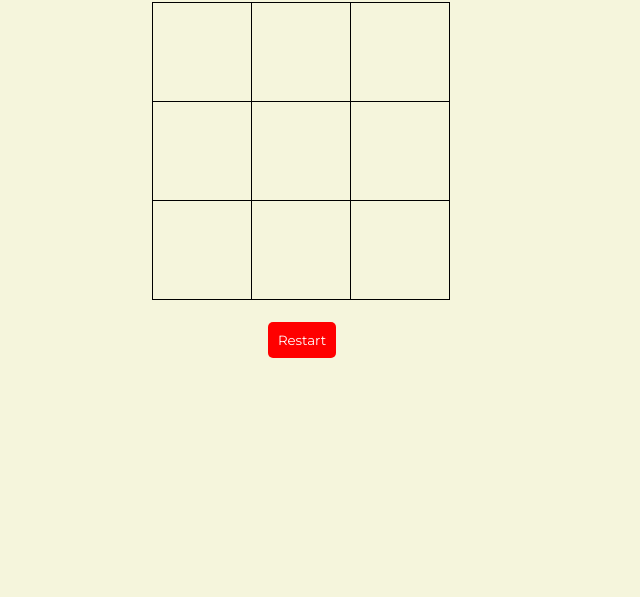
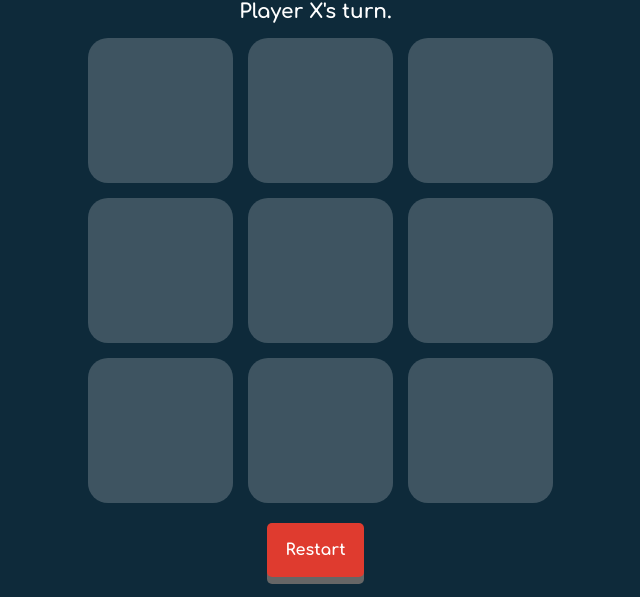
Before and after one commit to rodsejas/supreme-funicular, a plain HTML site: page index.html in a window 1280 px wide. Shown: the part 276-873 px from the top of the page, without its empty margins (360-1000 px from the left). Before the commit the page ends 800 px from the top, so only its background shows below. Drawn offline with Linux system fonts and the light colour scheme.

Commit message:
Styled version

```diff
--- a/css/style.css
+++ b/css/style.css
@@ -1,24 +1,28 @@
 * {
   box-sizing: border-box;
-  font-family: "Montserrat", sans-serif;
+  font-family: "Comfortaa", cursive;
+  color: white;
   margin: 0;
   padding: 0;
   /* border: 1px solid red; */
 }
 
 :root {
-  --cell-size: 100px;
-  --mark-size: calc(var: var(--cell-size) * 0.9);
+  --cell-size: 145px;
 }
 
 body {
-  background-color: beige;
+  background-color: #0e2a3a;
+}
+
+h1 {
+  font-size: 45px;
 }
 
 .container {
   position: absolute;
   top: 25%;
-  left: 40%;
+  left: 35%;
 }
 
 .title {
@@ -33,18 +37,29 @@ body {
   display: grid;
   grid-template-columns: 33% 33% 33%;
   grid-template-rows: 33% 33% 33%;
-  max-width: 300px;
+  gap: 10px;
+  max-width: 500px;
 }
 
 .grid-cell {
-  border: 1px solid black;
+  background-color: #3e5461;
   width: var(--cell-size);
   height: var(--cell-size);
   cursor: pointer;
-  font-size: 50px;
+  font-size: 80px;
   display: flex;
   justify-content: center;
   align-items: center;
+  border-radius: 20px;
+  transition: 0.2s;
+}
+
+.grid-cell:hover {
+  background-color: #0b212d;
+}
+
+.grid-cell:active {
+  transform: translateY(6px);
 }
 
 .controls {
@@ -55,21 +70,38 @@ body {
 }
 
 #restart {
-  background-color: red;
+  background-color: #df3b2f;
   color: white;
-  padding: 10px;
+  padding: 18px;
   border-radius: 5px;
   border: none;
   cursor: pointer;
+  box-shadow: 0 7px #666;
   margin: 10px;
+  font-size: 16px;
+}
+
+#restart:hover {
+  background-color: rgb(255, 0, 0);
+}
+
+#restart:active {
+  background-color: #df3b2f;
+  box-shadow: 0 4px #666;
+  transform: translateY(4px);
 }
 
 .game-result {
-  margin: 10px;
+  text-align: center;
+  margin: 20px;
+  font-size: 25px;
 }
 
 .display {
   margin: 10px;
+  text-align: center;
+  font-size: 20px;
+  padding: 5px;
 }
 
 .disable-game {
--- a/index.html
+++ b/index.html
@@ -7,9 +7,11 @@
     <link rel="stylesheet" href="css/style.css">
 
     <style>
-        @import url('https://fonts.googleapis.com/css2?family=Montserrat&display=swap');
-        </style>
-    <title>Document</title>
+        @import url('https://fonts.googleapis.com/css2?family=Comfortaa:wght@700&display=swap');
+        @import url('https://fonts.googleapis.com/css2?family=Bungee+Shade&display=swap');
+    </style>
+
+    <title>Tic Tac Toe</title>
 </head>
 <body>
     <div class="container">
--- a/js/script.js
+++ b/js/script.js
@@ -77,7 +77,7 @@ function checkWinningCombinations() {
 }
 
 function renderPlayerWin() {
-  $(".game-result").text(`Player ${currentPlayerTurn} has won.`);
+  $(".game-result").text(`Player ${currentPlayerTurn} wins!`);
 }
 
 function renderDraw() {
```
